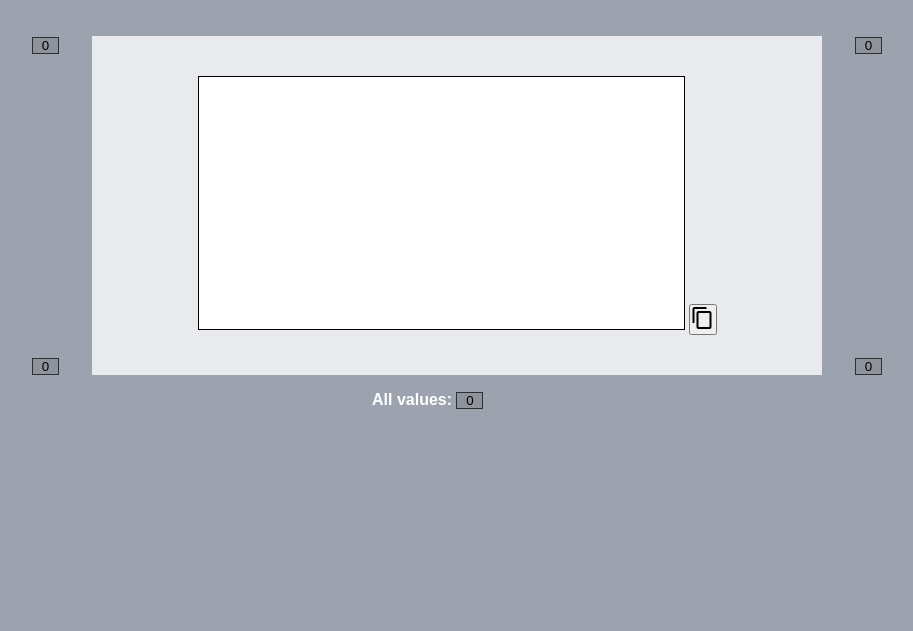
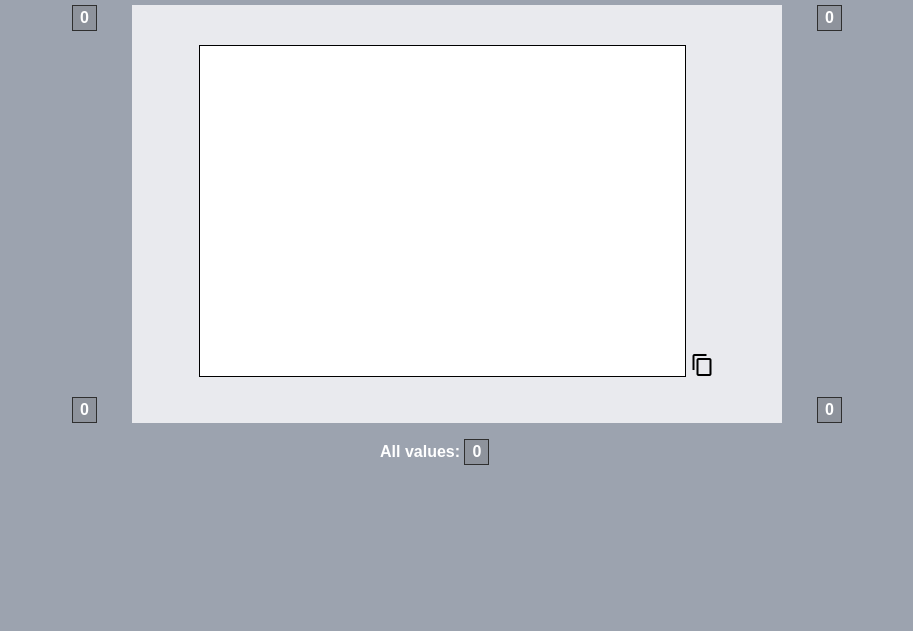
Before and after one commit to sabinolopes/border-radius, a website: page src/index.html in a window 1280 px wide. Shown: the part 169-800 px from the top of the page, without its empty margins (183-1096 px from the left). Drawn offline with Linux system fonts and the light colour scheme; the site is published under a folder, as on GitHub Pages, so addresses that start at the root find nothing.

Commit message:
tailwind try again

```diff
--- a/src/index.html
+++ b/src/index.html
@@ -4,8 +4,7 @@
     <meta charset="UTF-8" />
     <meta name="viewport" content="width=device-width, initial-scale=1.0" />
     <link rel="stylesheet" href="style.css" />
-    <link href="/dist/output.css" rel="stylesheet" />
-    <link rel="stylesheet" href="input.css">
+    <link href="../dist/output.css" rel="stylesheet" />
     <link
       href="https://fonts.googleapis.com/icon?family=Material+Icons"
       rel="stylesheet"
```
